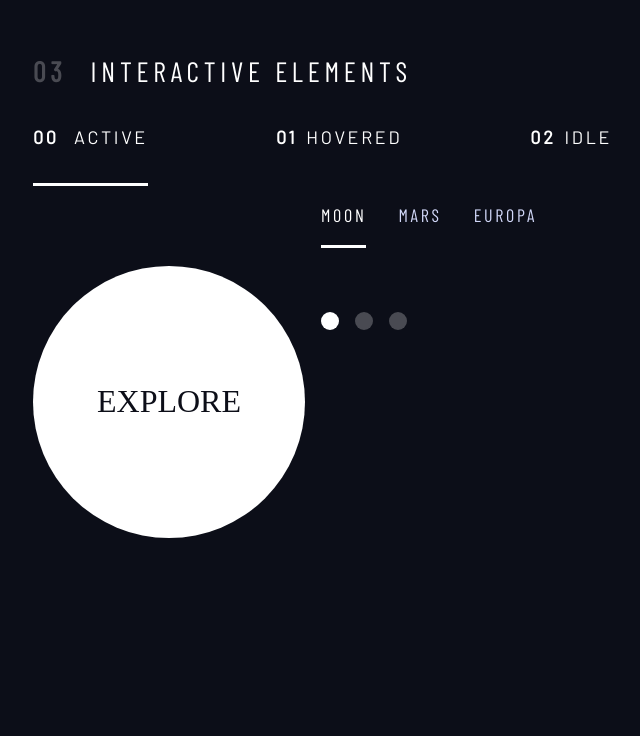
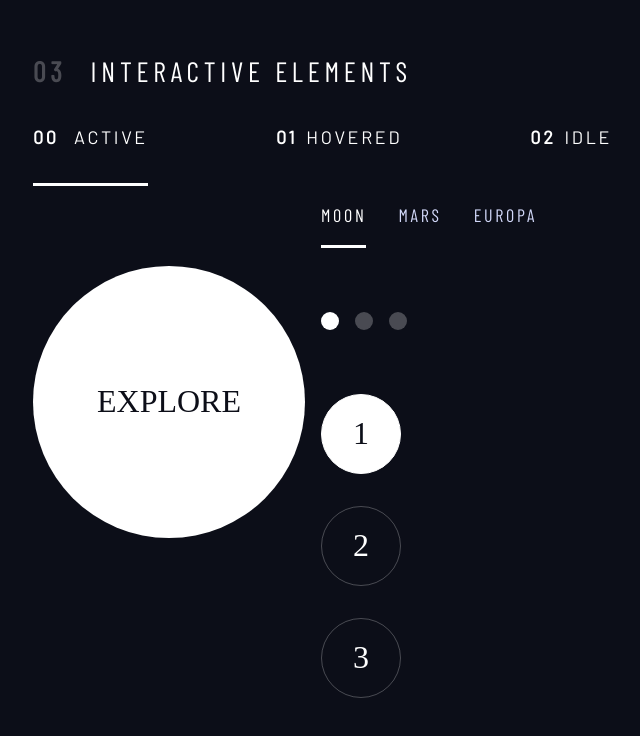
Before and after one commit to dewanwakilahmed/space-tourism-website, a plain HTML site: page design-system.html in a window 1280 px wide. Shown: the part 1223-1959 px from the top of the page, without its empty margins (3-643 px from the left). Drawn offline with nearby package versions, Linux system fonts and the light colour scheme; a web font is replaced by a local one.

Commit message:
Number Indicators

```diff
--- a/design-system.html
+++ b/design-system.html
@@ -208,6 +208,21 @@
                 <span class="sr-only">Slide title</span>
               </button>
             </div>
+
+            <div
+              class="number-indicators flex"
+              style="flex-direction: column; --gap: 2rem"
+            >
+              <button aria-selected="true" class="ff-serif fs-600 text-white">
+                1
+              </button>
+              <button aria-selected="false" class="ff-serif fs-600 text-white">
+                2
+              </button>
+              <button aria-selected="false" class="ff-serif fs-600 text-white">
+                3
+              </button>
+            </div>
           </div>
         </div>
       </section>
--- a/index.css
+++ b/index.css
@@ -343,3 +343,25 @@ select {
 .dot-indicators > [aria-selected="true"] {
   background-color: hsl(var(--clr-white) / 1);
 }
+
+.number-indicators > * {
+  cursor: pointer;
+  border: 0;
+  width: 5rem;
+  aspect-ratio: 1;
+  padding: 0;
+  border-radius: 50%;
+  background-color: hsl(var(--bg-dark));
+  border: 1px solid hsl(var(--clr-white) / 0.25);
+}
+
+.number-indicators > *:hover,
+.number-indicators > *:focus {
+  border-color: hsl(var(--clr-white) / 1);
+}
+
+.number-indicators > [aria-selected="true"] {
+  background-color: hsl(var(--clr-white));
+  border-color: hsl(var(--clr-white) / 1);
+  color: hsl(var(--clr-dark));
+}
```
